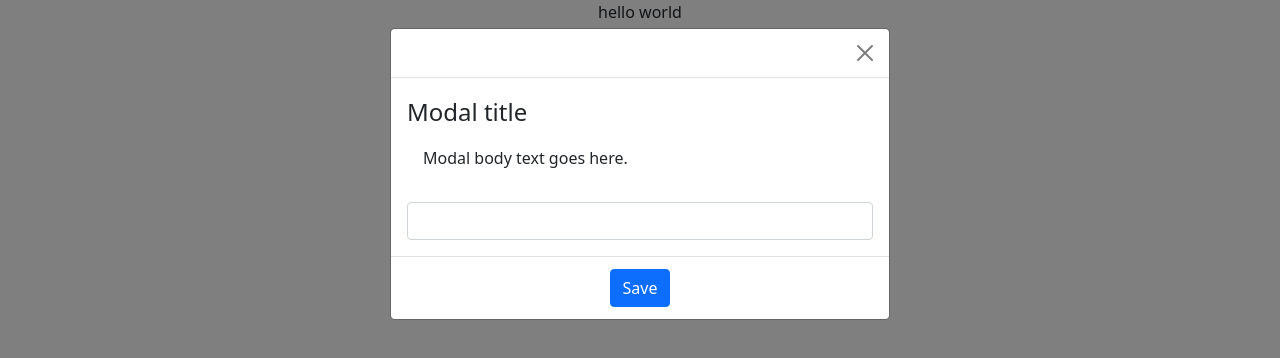
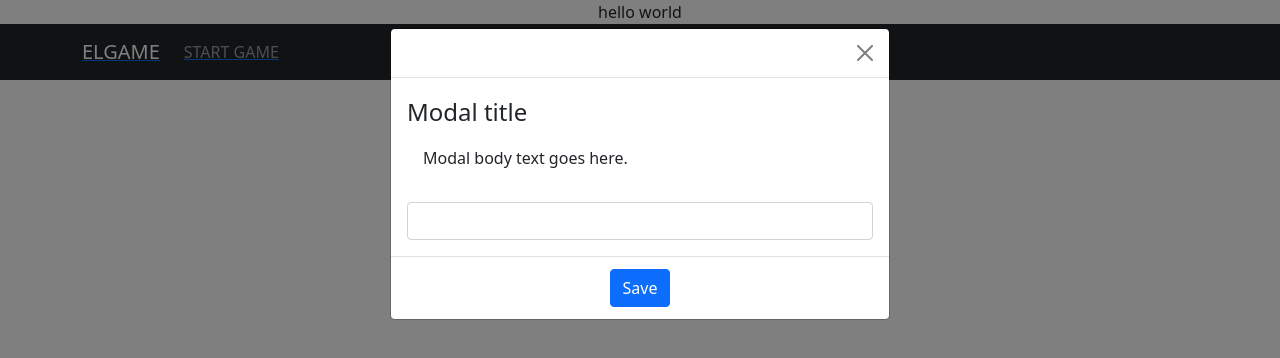
Before and after one commit to amDavo/online-game-project, a React (Create React App) app in the folder client/: page / in a window 1280 px wide. Shown: the top 358 px of the page. Built offline with nearby package versions, Linux system fonts and the light colour scheme; no server answers.

Commit message:
redux getallcard

```diff
--- a/client/src/App.js
+++ b/client/src/App.js
@@ -3,6 +3,7 @@ import {useEffect} from 'react';
 import './App.css';
 import {getQuestions} from "./redux/cardActions";
 import Question from "./components/Question";
+import Header from './components/Header';
 
 function App() {
     const dispatch = useDispatch()
@@ -16,6 +17,7 @@ function App() {
     return (
         <div className="App">
             hello world
+            <Header/>
             <Question/>
         </div>
     );
--- a/client/src/components/Header.jsx
+++ b/client/src/components/Header.jsx
@@ -0,0 +1,20 @@
+import {Navbar, Nav, Container} from 'react-bootstrap';
+import { Link } from 'react-router-dom';
+
+
+export default function Header(){
+
+return(
+<>
+  <Navbar bg="dark" variant="dark">
+    <Container>
+    <Link to='/'> <Navbar.Brand >ELGAME</Navbar.Brand></Link>
+    <Nav className="me-auto">
+     <Link to='/add'> <Nav.Link href='/game' >START GAME</Nav.Link> </Link>
+    </Nav>
+    </Container>
+  </Navbar>
+
+</>
+)
+}
```
Also changed, not shown: client/src/index.js (+10 -3 lines), client/src/redux/funct.js (+7 -5 lines).
